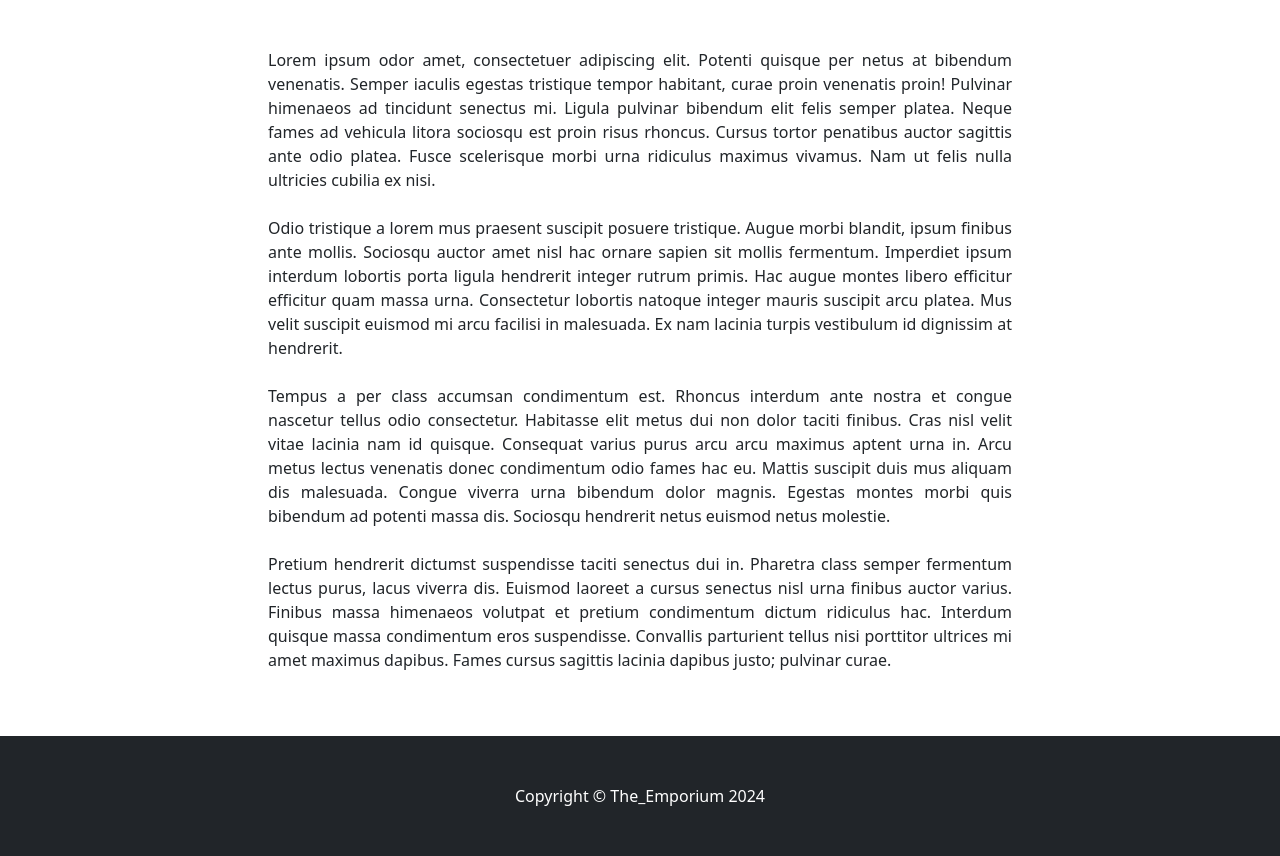
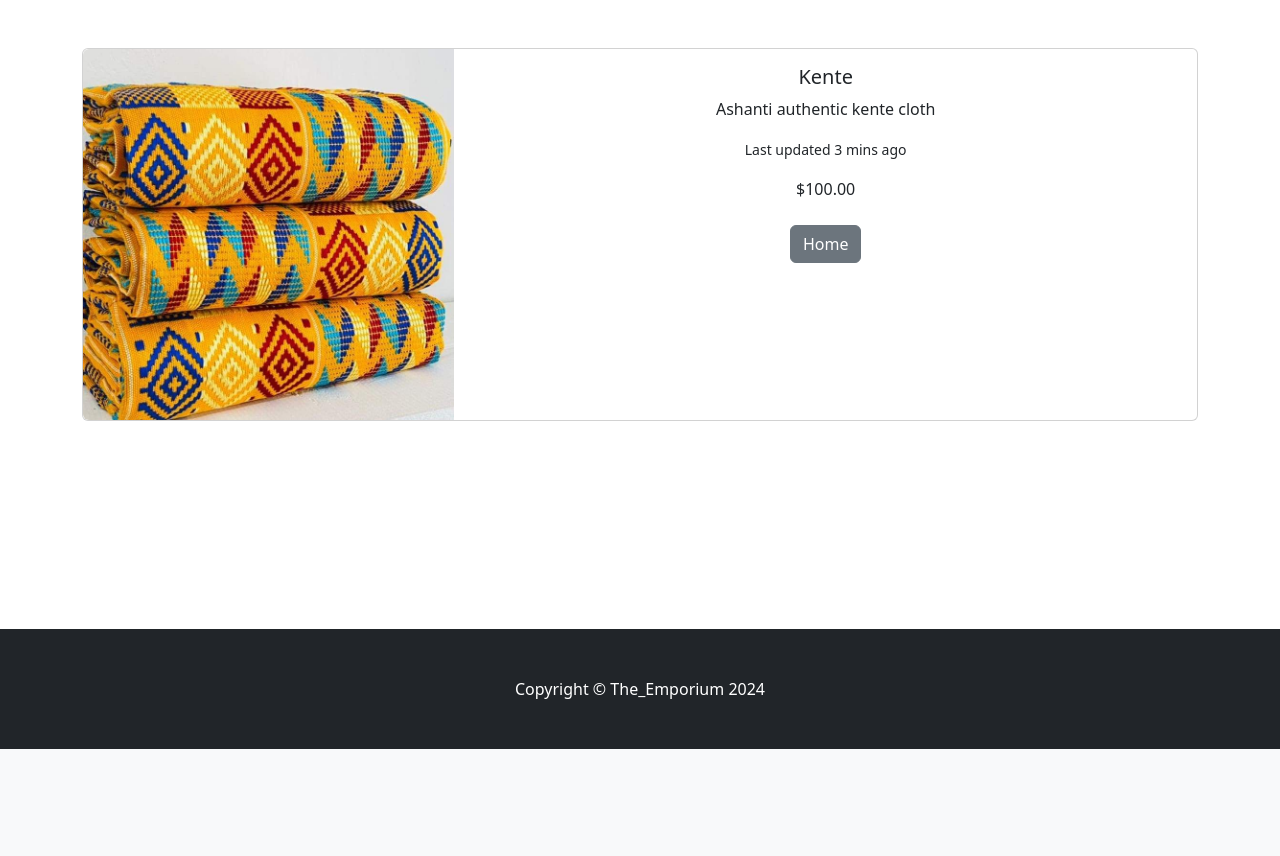
Before and after one commit to Apostle01/The_Emporium, a Django app: page /product/1 in a window 1280 px wide. Shown: the part 56-912 px from the top of the page. After the commit the page ends 805 px from the top, so only its background shows below. Run offline with Django 5.2, Linux system fonts and the light colour scheme; data comes from the database, SQL or seed files in the repository; both versions use the stored data as it was after the commit.

Commit message:
Added product pages

```diff
--- a/haven/templates/product.html
+++ b/haven/templates/product.html
@@ -2,44 +2,56 @@
 
 {% block content %}
 
+<div class="container">
 
-    <div class="container">
-        <div class="row">
-            <center>
-                <div class="col-8">
-                    <br/><br/>
-                    <p align="justify">
-                        Lorem ipsum odor amet, consectetuer adipiscing elit. Potenti quisque per netus at bibendum venenatis.
-                        Semper iaculis egestas tristique tempor habitant, curae proin venenatis proin! Pulvinar himenaeos ad tincidunt senectus mi.
-                        Ligula pulvinar bibendum elit felis semper platea. Neque fames ad vehicula litora sociosqu est proin risus rhoncus.
-                        Cursus tortor penatibus auctor sagittis ante odio platea. Fusce scelerisque morbi urna ridiculus maximus vivamus.
-                        Nam ut felis nulla ultricies cubilia ex nisi.
+    <br/><br/>
+    <div class="card mb-3" >
+        <div class="row g-0">
+          <div class="col-md-4">
+            <img src="{{ product.image.url }}" class="img-fluid rounded-start" alt="...">
+          </div>
+          <div class="col-md-8">
+            <div class="card-body">
+              <center>
+              <h5 class="card-title">{{ product.name }}</h5>
+              <p class="card-text">{{ product.description }}</p>
+              <p class="card-text"><small class="text-body-secondary">Last updated 3 mins ago</small></p>
 
-                        <br/><br/>
-                        Odio tristique a lorem mus praesent suscipit posuere tristique. Augue morbi blandit, ipsum finibus ante mollis.
-                        Sociosqu auctor amet nisl hac ornare sapien sit mollis fermentum. Imperdiet ipsum interdum lobortis porta ligula hendrerit
-                        integer rutrum primis. Hac augue montes libero efficitur efficitur quam massa urna. Consectetur lobortis natoque integer
-                        mauris suscipit arcu platea. Mus velit suscipit euismod mi arcu facilisi in malesuada. Ex nam lacinia turpis vestibulum
-                        id dignissim at hendrerit.
+              {% if product.is_sale %}
+              <div class="d-flex justify-content-center small text-warning mb-2">
+                <div class="bi-star-fill"></div>
+                &nbsp;&nbsp;Sale!&nbsp;&nbsp;
+                <div class="bi-star-fill"></div>
+                </div>
 
-                        <br/><br/>
-                        Tempus a per class accumsan condimentum est. Rhoncus interdum ante nostra et congue nascetur tellus odio consectetur.
-                        Habitasse elit metus dui non dolor taciti finibus. Cras nisl velit vitae lacinia nam id quisque. Consequat varius purus
-                        arcu arcu maximus aptent urna in. Arcu metus lectus venenatis donec condimentum odio fames hac eu. Mattis suscipit duis mus
-                        aliquam dis malesuada. Congue viverra urna bibendum dolor magnis. Egestas montes morbi quis bibendum ad potenti massa dis.
-                        Sociosqu hendrerit netus euismod netus molestie.
+                <!-- Product price-->
+                <strike>
+                ${{ product.price }}
+                </strike>
+                &nbsp;
+                ${{ product.sale_price }}
+                <br/>
+                {{ product.description }}
 
-                        <br/><br/>
-                        Pretium hendrerit dictumst suspendisse taciti senectus dui in. Pharetra class semper fermentum lectus purus,
-                        lacus viverra dis. Euismod laoreet a cursus senectus nisl urna finibus auctor varius. Finibus massa himenaeos
-                        volutpat et pretium condimentum dictum ridiculus hac. Interdum quisque massa condimentum eros suspendisse.
-                        Convallis parturient tellus nisi porttitor ultrices mi amet maximus dapibus. Fames cursus sagittis lacinia dapibus justo;
-                        pulvinar curae.
-                    </p>
-                    <br/><br/>
-                </div>
-            </center>
+              {% else %}
+                ${{ product.price }}
+              {% endif %}
+
+              <br/><br/>
+
+              <a href="{% url 'home' %}" class="btn btn-secondary">Home</a>
+
+              </center>
+
+            </div>
+          </div>
         </div>
+      </div>
+    <br/><br/>
+    <br/><br/>
+    <br/><br/>
+    <br/><br/>
+
     </div>
 
 {% endblock %}
```
Also changed, not shown: haven/templates/home.html (+5 -2 lines), db.sqlite3.
